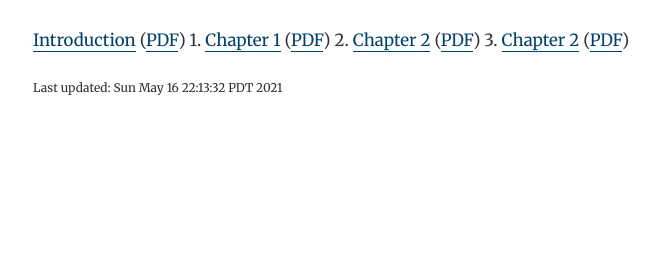
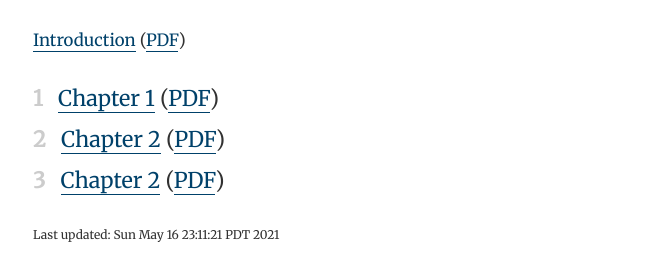
Before and after one commit to adamgayoso/scvi-tools-handbook, a plain HTML site: page publish/index.html in a window 1280 px wide. Shown: the part 522-800 px from the top of the page, without its empty margins (127-786 px from the left). Drawn offline with Linux system fonts and the light colour scheme.

Commit message:
update intro

```diff
--- a/publish/index.html
+++ b/publish/index.html
@@ -23,11 +23,16 @@
 <h1 class="bookcontents">Chapters</h1>
 
 <div id="frontpage">
-<p><a href="introduction.html">Introduction</a> (<a href="pdf/introduction.pdf">PDF</a>) 1. <a href="chapter1.html">Chapter 1</a> (<a href="pdf/chapter1.pdf">PDF</a>) 2. <a href="chapter2.html">Chapter 2</a> (<a href="pdf/chapter2.pdf">PDF</a>) 3. <a href="chapter3.html">Chapter 2</a> (<a href="pdf/chapter3.pdf">PDF</a>)</p>
+<p><a href="introduction.html">Introduction</a> (<a href="pdf/introduction.pdf">PDF</a>)</p>
+<ol type="1">
+<li><a href="chapter1.html">Chapter 1</a> (<a href="pdf/chapter1.pdf">PDF</a>)</li>
+<li><a href="chapter2.html">Chapter 2</a> (<a href="pdf/chapter2.pdf">PDF</a>)</li>
+<li><a href="chapter3.html">Chapter 2</a> (<a href="pdf/chapter3.pdf">PDF</a>)</li>
+</ol>
 </div>
 
 <div id="lastupdate">
-Last updated: Sun May 16 22:13:32 PDT 2021
+Last updated: Sun May 16 23:11:21 PDT 2021
 </div>
 </article>
 </body>
```
Also changed, not shown: 6 other files.
